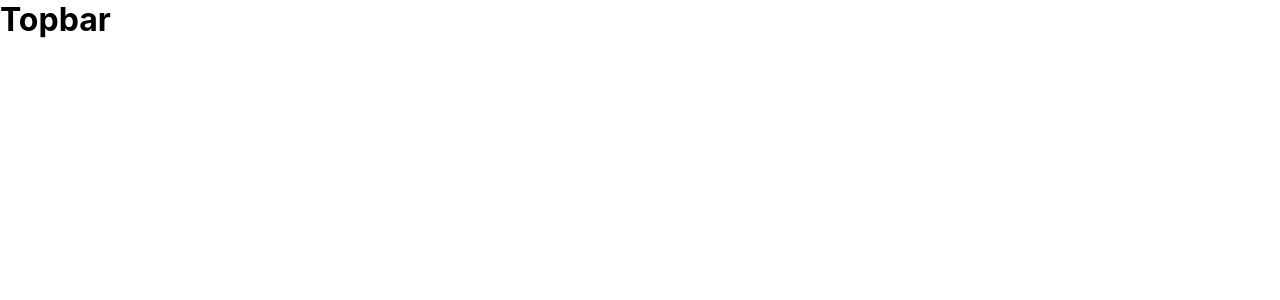
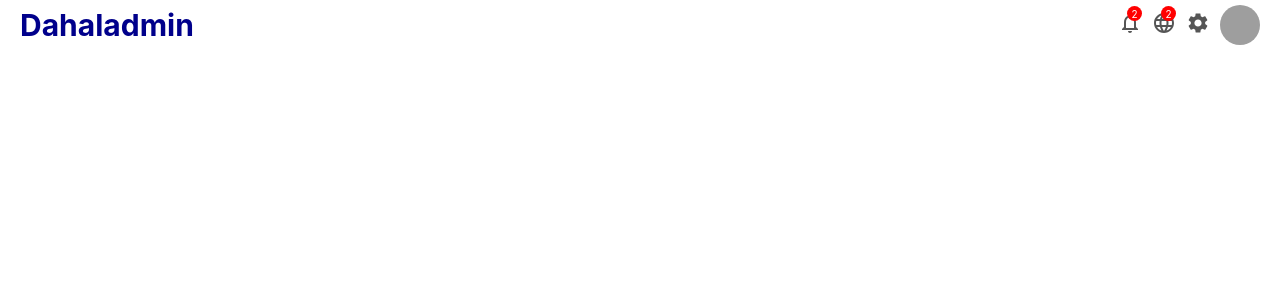
Before and after one commit to roshan871/dashboard-react, a React (Create React App) app: page / in a window 1280 px wide. Shown: the top 300 px of the page. Built offline with nearby package versions, Linux system fonts and the light colour scheme; grey boxes are pictures that could not be loaded.

Commit message:
Sidebar created

```diff
--- a/package.json
+++ b/package.json
@@ -3,6 +3,9 @@
   "version": "0.1.0",
   "private": true,
   "dependencies": {
+    "@material-ui/icons": "^4.11.2",
+    "@mui/icons-material": "^5.0.1",
+    "@mui/material": "^5.0.1",
     "@testing-library/jest-dom": "^5.14.1",
     "@testing-library/react": "^11.2.7",
     "@testing-library/user-event": "^12.8.3",
--- a/src/App.js
+++ b/src/App.js
@@ -1,9 +1,11 @@
 import './App.css';
-import Topbar from './components/Topbar/Topbar';
+import Topbar from './components/Topbar.js/Topbar';
+
 
 function App() {
   return (
     <div className="App">
+
       <Topbar />
     </div>
   );
--- /dev/null
+++ b/src/components/Topbar.js/Topbar.css
@@ -0,0 +1,57 @@
+.topbar {
+  width: 100%;
+  height: 50px;
+  background-color: white;
+  position: sticky;
+  top: 0;
+  z-index: 999;
+}
+
+.topbarWrapper {
+  height: 100%;
+  padding: 0px 20px;
+  display: flex;
+  align-items: center;
+  justify-content: space-between;
+}
+
+.logo {
+  font-weight: bold;
+  font-size: 30px;
+  color: darkblue;
+  cursor: pointer;
+}
+
+.topRight {
+  display: flex;
+  align-items: center;
+}
+
+.topbarIconContainer {
+  position: relative;
+  cursor: pointer;
+  margin-right: 10px;
+  color: #555;
+}
+
+.topIconBadge {
+  width: 15px;
+  height: 15px;
+  position: absolute;
+  top: -5px;
+  right: 0px;
+  background-color: red;
+  color: white;
+  border-radius: 50%;
+  display: flex;
+  align-items: center;
+  justify-content: center;
+  font-size: 10px;
+}
+
+.topAvatar {
+  width: 40px;
+  height: 40px;
+  border-radius: 50%;
+  cursor: pointer;
+}
--- /dev/null
+++ b/src/components/Topbar.js/Topbar.js
@@ -0,0 +1,28 @@
+import React from "react";
+import "./Topbar.css";
+import {NotificationsNone, Language , Settings} from "@material-ui/icons";
+export default function Topbar() {
+  return (
+    <div className="topbar">
+      <div className="topbarWrapper">
+        <div className="topLeft">
+          <span className="logo">Dahaladmin</span>
+        </div>
+        <div className="topRight">
+          <div className="topbarIconContainer">
+             <NotificationsNone />
+            <span className="topIconBadge">2</span>
+          </div>
+          <div className="topbarIconContainer">
+             <Language />
+            <span className="topIconBadge">2</span>
+          </div>
+          <div className="topbarIconContainer">
+           <Settings />
+          </div>
+          <img src="https://media-exp1.licdn.com/dms/image/C5603AQGlJfPN0Wu88w/profile-displayphoto-shrink_200_200/0/1627602129072?e=1637798400&v=beta&t=Xmd6QGwBTzDo2AAzea2SoJjfSMlNlCTPR2BjJhCqM-s" alt="" className="topAvatar" />
+        </div>
+      </div>
+    </div>
+  );
+}
--- a/src/components/Topbar/Topbar.jsx
+++ /dev/null
@@ -1,11 +0,0 @@
-import React from 'react'
-
-function Topbar() {
-    return (
-        <div>
-            <h1>Topbar</h1>
-        </div>
-    )
-}
-
-export default Topbar
```
Also changed, not shown: src/components/sidebar/Sidebar.css (added, +42 -0 lines), src/components/sidebar/Sidebar.jsx (added, +87 -0 lines), 1 other file (tests, documents, lock files or other folders).
